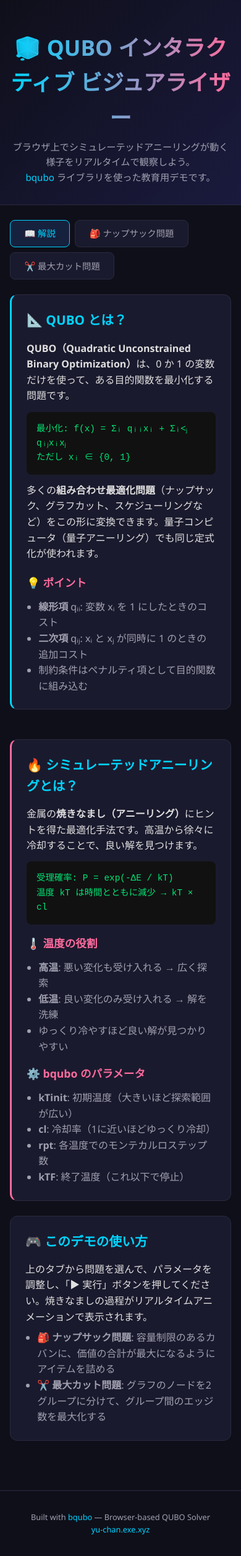
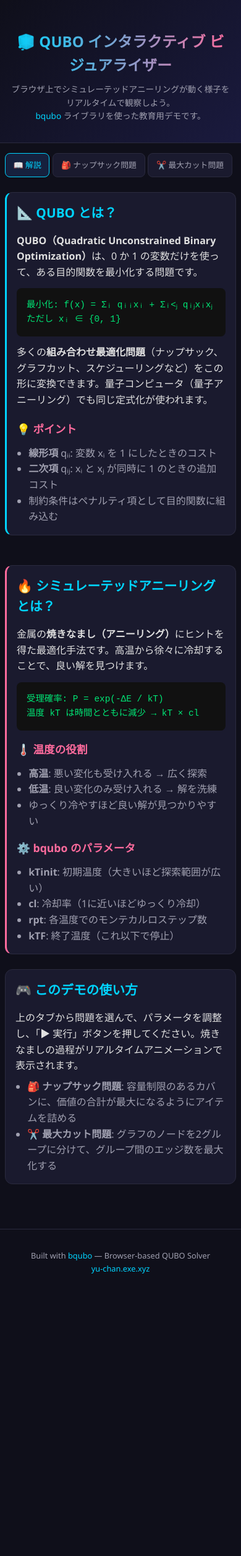
Before and after one commit to furoku/furoku, a Jekyll site: the page built from docs/tools/bqubo-visualizer/index.html, in a window 390 px wide. Shown: the whole page at 62% size. Built offline with Jekyll 4.4.1, drawn with Linux system fonts in a browser that asks for light colours; after the commit the page ends 2089 px from its top, so only the background shows below that.

Commit message:
fix: スマホ横スクロール修正 bqubo-visualizer

```diff
--- a/docs/tools/bqubo-visualizer/index.html
+++ b/docs/tools/bqubo-visualizer/index.html
@@ -14,8 +14,8 @@
   --text:#e0e0e0;--text2:#a0a0b0;--border:#2a2a3e;
   --green:#00e676;--orange:#ffab40;--red:#ff5252;
 }
-html{font-size:16px}
-body{font-family:'Segoe UI','Hiragino Sans',sans-serif;background:var(--bg);color:var(--text);line-height:1.6;overflow-x:hidden}
+html{font-size:16px;overflow-x:hidden}
+body{font-family:'Segoe UI','Hiragino Sans',sans-serif;background:var(--bg);color:var(--text);line-height:1.6;overflow-x:hidden;max-width:100vw}
 a{color:var(--accent);text-decoration:none}
 a:hover{text-decoration:underline}
 
@@ -23,30 +23,30 @@
 .hero h1{font-size:2.2rem;background:linear-gradient(90deg,var(--accent),var(--accent2));-webkit-background-clip:text;-webkit-text-fill-color:transparent;background-clip:text;margin-bottom:.5rem}
 .hero p{color:var(--text2);max-width:700px;margin:0 auto;font-size:.95rem}
 
-.container{max-width:1200px;margin:0 auto;padding:1.5rem 1rem}
+.container{max-width:1200px;margin:0 auto;padding:1.5rem 1rem;overflow-x:hidden}
 .tabs{display:flex;gap:.5rem;margin-bottom:1.5rem;flex-wrap:wrap}
 .tab{padding:.6rem 1.4rem;border:1px solid var(--border);border-radius:8px;background:var(--card);color:var(--text2);cursor:pointer;transition:.2s;font-size:.9rem}
 .tab:hover,.tab.active{border-color:var(--accent);color:var(--accent);background:#16213e}
 
-.card{background:var(--card);border:1px solid var(--border);border-radius:12px;padding:1.5rem;margin-bottom:1.5rem}
+.card{background:var(--card);border:1px solid var(--border);border-radius:12px;padding:1.5rem;margin-bottom:1.5rem;max-width:100%;overflow-x:hidden}
 .card h2{font-size:1.3rem;margin-bottom:1rem;color:var(--accent)}
 .card h3{font-size:1.1rem;margin-bottom:.8rem;color:var(--accent2)}
 
-.section{display:none}
+.section{display:none;overflow-x:hidden}
 .section.active{display:block}
 
 .explain-grid{display:grid;grid-template-columns:1fr 1fr;gap:1.5rem}
 @media(max-width:768px){.explain-grid{grid-template-columns:1fr}}
 .explain-grid .card{border-left:3px solid var(--accent)}
 .explain-grid .card:nth-child(2){border-left-color:var(--accent2)}
-.formula{background:#111;border-radius:8px;padding:1rem;margin:.8rem 0;font-family:'Courier New',monospace;color:var(--green);font-size:.9rem;overflow-x:auto}
+.formula{background:#111;border-radius:8px;padding:1rem;margin:.8rem 0;font-family:'Courier New',monospace;color:var(--green);font-size:.9rem;overflow-x:auto;max-width:100%;word-break:break-all}
 
-.problem-layout{display:grid;grid-template-columns:1fr 1fr;gap:1.5rem}
+.problem-layout{display:grid;grid-template-columns:1fr 1fr;gap:1.5rem;overflow-x:hidden;max-width:100%}
 @media(max-width:900px){.problem-layout{grid-template-columns:1fr}}
 
 .controls{display:flex;flex-wrap:wrap;gap:.8rem;align-items:center;margin-bottom:1rem}
 .controls label{font-size:.85rem;color:var(--text2)}
-.controls input[type=range]{width:120px;accent-color:var(--accent)}
+.controls input[type=range]{width:120px;max-width:40vw;accent-color:var(--accent)}
 .controls input[type=number]{width:70px;background:#111;border:1px solid var(--border);border-radius:4px;color:var(--text);padding:.3rem .4rem;font-size:.85rem}
 .btn{padding:.5rem 1.2rem;border:none;border-radius:8px;font-size:.9rem;cursor:pointer;font-weight:600;transition:.2s}
 .btn-primary{background:linear-gradient(135deg,var(--accent),#0099cc);color:#000}
@@ -55,11 +55,11 @@
 .btn-secondary{background:var(--border);color:var(--text)}
 .btn-secondary:hover{background:#3a3a5e}
 
-.canvas-wrap{position:relative;background:#111;border-radius:8px;overflow:hidden;margin-bottom:1rem}
-.canvas-wrap canvas{display:block;width:100%;height:auto}
+.canvas-wrap{position:relative;background:#111;border-radius:8px;overflow:hidden;margin-bottom:1rem;max-width:100%}
+.canvas-wrap canvas{display:block;width:100%;height:auto;max-width:100%}
 
-.stats{display:flex;gap:1.2rem;flex-wrap:wrap;margin-bottom:1rem}
-.stat{background:#111;border-radius:8px;padding:.6rem 1rem;min-width:120px}
+.stats{display:flex;gap:.6rem;flex-wrap:wrap;margin-bottom:1rem}
+.stat{background:#111;border-radius:8px;padding:.5rem .7rem;min-width:0;flex:1 1 calc(50% - .6rem)}
 .stat-label{font-size:.7rem;color:var(--text2);text-transform:uppercase;letter-spacing:.5px}
 .stat-value{font-size:1.4rem;font-weight:700;color:var(--accent)}
 .stat-value.energy{color:var(--green)}
@@ -74,13 +74,33 @@
 .graph-legend{display:flex;gap:1rem;margin:.5rem 0;font-size:.8rem}
 .legend-dot{width:12px;height:12px;border-radius:50%;display:inline-block;vertical-align:middle;margin-right:4px}
 
-.temp-chart-wrap{height:120px;position:relative;background:#111;border-radius:8px;overflow:hidden}
+.temp-chart-wrap{height:120px;position:relative;background:#111;border-radius:8px;overflow:hidden;max-width:100%}
 
 .footer{text-align:center;padding:2rem 1rem;color:var(--text2);font-size:.8rem;border-top:1px solid var(--border);margin-top:2rem}
 
 .progress-bar{height:4px;background:#111;border-radius:2px;overflow:hidden;margin-bottom:1rem}
 .progress-bar-fill{height:100%;background:linear-gradient(90deg,var(--accent),var(--accent2));transition:width .3s;width:0%}
 
+
+@media(max-width:600px){
+  .hero h1{font-size:1.5rem}
+  .hero p{font-size:.85rem}
+  .container{padding:1rem .5rem}
+  .card{padding:1rem}
+  .controls{gap:.5rem}
+  .controls label{font-size:.78rem;display:flex;align-items:center;gap:.3rem;flex-wrap:wrap}
+  .controls input[type=range]{width:100px;max-width:35vw}
+  .controls input[type=number]{width:55px;font-size:.8rem}
+  .btn{padding:.4rem .9rem;font-size:.82rem}
+  .stat-value{font-size:1.1rem}
+  .stat-label{font-size:.65rem}
+  .item-grid{grid-template-columns:repeat(auto-fill,minmax(65px,1fr));gap:.4rem}
+  .item-box{padding:.4rem;font-size:.75rem}
+  .graph-legend{flex-wrap:wrap;gap:.5rem;font-size:.72rem}
+  .canvas-wrap canvas{max-width:100%}
+  .tabs{gap:.3rem}
+  .tab{padding:.5rem .8rem;font-size:.8rem}
+}
 ::-webkit-scrollbar{width:8px}
 ::-webkit-scrollbar-track{background:var(--bg)}
 ::-webkit-scrollbar-thumb{background:var(--border);border-radius:4px}
@@ -385,6 +405,18 @@
 }
 ['ks-penalty','ks-kt','ks-cl','ks-rpt','mc-density','mc-kt','mc-cl','mc-rpt'].forEach(bindRange);
 
+
+// ===== Canvas Resize Helper =====
+function resizeCanvasToDisplay(canvas) {
+  var rect = canvas.getBoundingClientRect();
+  var dw = Math.round(rect.width);
+  var dh = Math.round(rect.height);
+  if (dw > 0 && dh > 0 && (canvas.width !== dw || canvas.height !== dh)) {
+    canvas.width = dw;
+    canvas.height = dh;
+  }
+}
+
 // ===== Temperature Chart =====
 class TempChart {
   constructor(canvasId) {
@@ -523,14 +556,15 @@
   },
 
   drawKnapsack(state) {
+    resizeCanvasToDisplay(this.canvas);
     const c = this.canvas.getContext('2d');
     const w = this.canvas.width, h = this.canvas.height;
     const capacity = parseInt(document.getElementById('ks-capacity').value);
     c.fillStyle = '#111';
     c.fillRect(0, 0, w, h);
 
-    // Bag outline
-    const bagX = 30, bagY = 30, bagW = 180, bagH = 280;
+    // Bag outline - scale to canvas
+    const bagX = w * 0.06, bagY = h * 0.09, bagW = w * 0.36, bagH = h * 0.8;
     c.strokeStyle = '#444';
     c.lineWidth = 2;
     c.strokeRect(bagX, bagY, bagW, bagH);
@@ -678,7 +712,8 @@
     var density = parseFloat(document.getElementById('mc-density').value);
     this.nodes = [];
     this.edges = [];
-    var cx = 250, cy = 200, radius = 150;
+    var cw = this.canvas.width, ch = this.canvas.height;
+    var cx = cw / 2, cy = ch / 2, radius = Math.min(cw, ch) * 0.37;
     for (var i = 0; i < n; i++) {
       var angle = (2 * Math.PI * i / n) - Math.PI / 2;
       this.nodes.push({
@@ -729,10 +764,18 @@
   },
 
   drawGraph(state) {
+    resizeCanvasToDisplay(this.canvas);
     var c = this.canvas.getContext('2d');
     var w = this.canvas.width, h = this.canvas.height;
     c.fillStyle = '#111';
     c.fillRect(0, 0, w, h);
+    // Recalculate node positions for current canvas size
+    var cxG = w / 2, cyG = h / 2, radiusG = Math.min(w, h) * 0.37;
+    for (var i = 0; i < this.nodes.length; i++) {
+      var angle = (2 * Math.PI * i / this.nodes.length) - Math.PI / 2;
+      this.nodes[i].x = cxG + radiusG * Math.cos(angle);
+      this.nodes[i].y = cyG + radiusG * Math.sin(angle);
+    }
     // Draw edges
     for (var e = 0; e < this.edges.length; e++) {
       var edge = this.edges[e];
@@ -753,14 +796,14 @@
       var node = this.nodes[i];
       var group = state[node.id] || 0;
       c.beginPath();
-      c.arc(node.x, node.y, 18, 0, Math.PI * 2);
+      c.arc(node.x, node.y, Math.min(18, w * 0.04), 0, Math.PI * 2);
       c.fillStyle = group === 1 ? '#ff6b9d' : '#00d4ff';
       c.fill();
       c.strokeStyle = '#fff';
       c.lineWidth = 2;
       c.stroke();
       c.fillStyle = '#000';
-      c.font = 'bold 12px sans-serif';
+      c.font = 'bold ' + Math.min(12, Math.max(9, w * 0.025)) + 'px sans-serif';
       c.textAlign = 'center';
       c.textBaseline = 'middle';
       c.fillText(node.id, node.x, node.y);
```
Also changed, not shown: other parts of docs/tools/bqubo-visualizer/index.html (+18 -2 lines).
